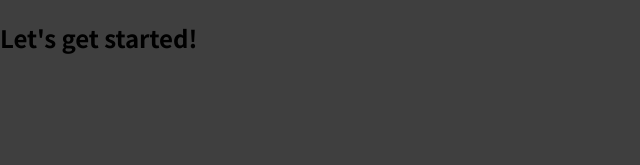
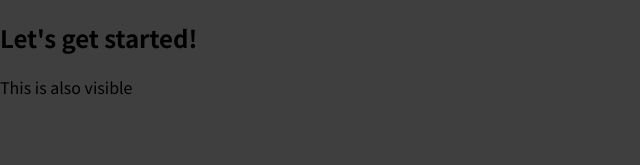
Before and after one commit to Zukauskas/react-complete-guide, a JavaScript app: page / in a window 1280 px wide. Shown: the top 165 px of the page, without its empty margins (0-640 px from the left). Built offline with nearby package versions, Linux system fonts and the light colour scheme.

Commit message:
First edit

```diff
--- a/src/App.js
+++ b/src/App.js
@@ -2,6 +2,7 @@ function App() {
   return (
     <div>
       <h2>Let's get started!</h2>
+      <p>This is also visible</p>
     </div>
   );
 }
```
